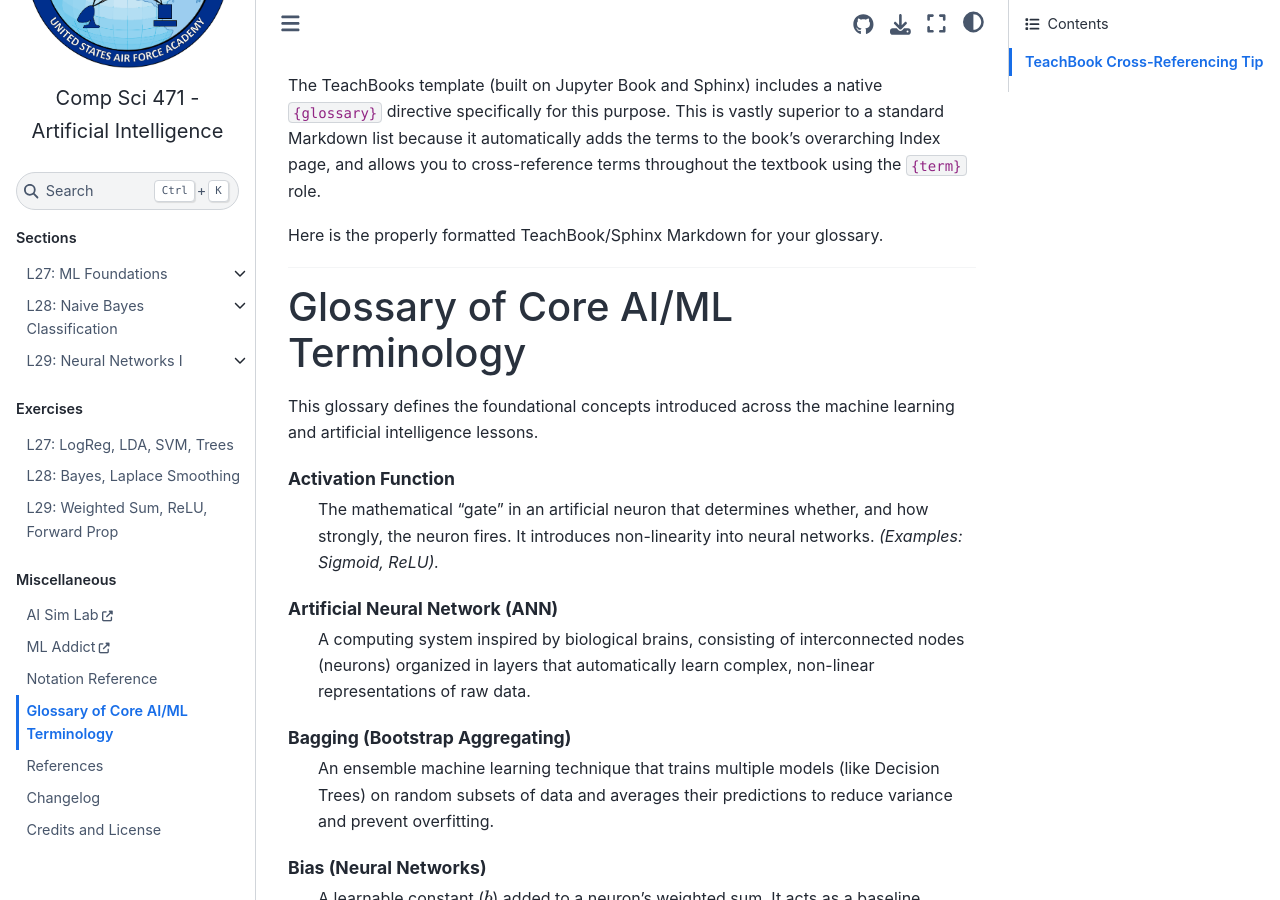
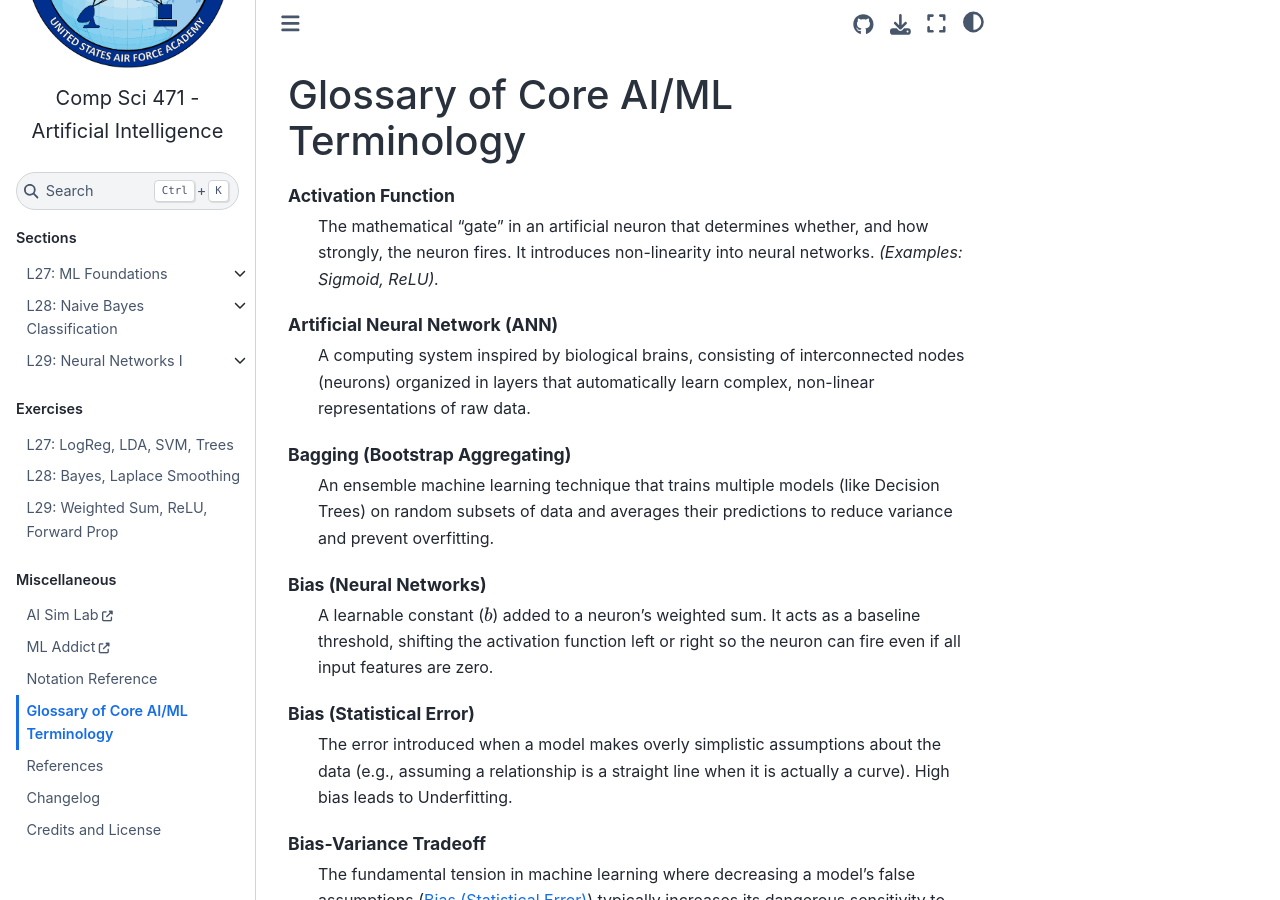
Before and after one commit to TheCodeheadMT/471Book, a Jupyter Book: the page built from book/terms.md, in a window 1280 px wide and 900 px high. Built offline with Jupyter Book 1.0.4 settings and Sphinx 7.4.7 and the Sphinx Book theme 1.1.4, drawn with Linux system fonts in a browser that asks for light colours; comment, search, counter and statistics services are not loaded; some of the changed text lies outside the part shown.

Commit message:
Updated terms to test glossary.

````diff
--- a/book/terms.md
+++ b/book/terms.md
@@ -1,12 +1,5 @@
-The TeachBooks template (built on Jupyter Book and Sphinx) includes a native `{glossary}` directive specifically for this purpose. This is vastly superior to a standard Markdown list because it automatically adds the terms to the book's overarching Index page, and allows you to cross-reference terms throughout the textbook using the `{term}` role.
-
-Here is the properly formatted TeachBook/Sphinx Markdown for your glossary.
-
----
 
 # Glossary of Core AI/ML Terminology
-
-This glossary defines the foundational concepts introduced across the machine learning and artificial intelligence lessons.
 
 ```{glossary}
 Activation Function
@@ -100,16 +93,3 @@
   The learnable parameters ($w_i$) in a neural network that determine the importance or influence of a specific input feature on the final prediction.
 
 ```
-
----
-
-### TeachBook Cross-Referencing Tip
-
-Because we used the `{glossary}` directive, you can now link back to these definitions from anywhere else in your textbook.
-
-If you are writing Lesson 2.4 and want to mention Overfitting, you simply write:
-`This leads to the danger of {term}Overfitting (High Variance).`
-
-TeachBook will automatically generate a hyperlink directly back to this glossary page.
-
-Are there any specific CSS styles you want applied to this list, or shall we move on to drafting Lesson 2.4?
````
Also changed, not shown: book/lessons/27/mlfoundations.md (+1 -1 lines), book/lessons/29/ann_part1.md (+1 -1 lines), book/lessons/29/ANN_vs_linear.ipynb.
